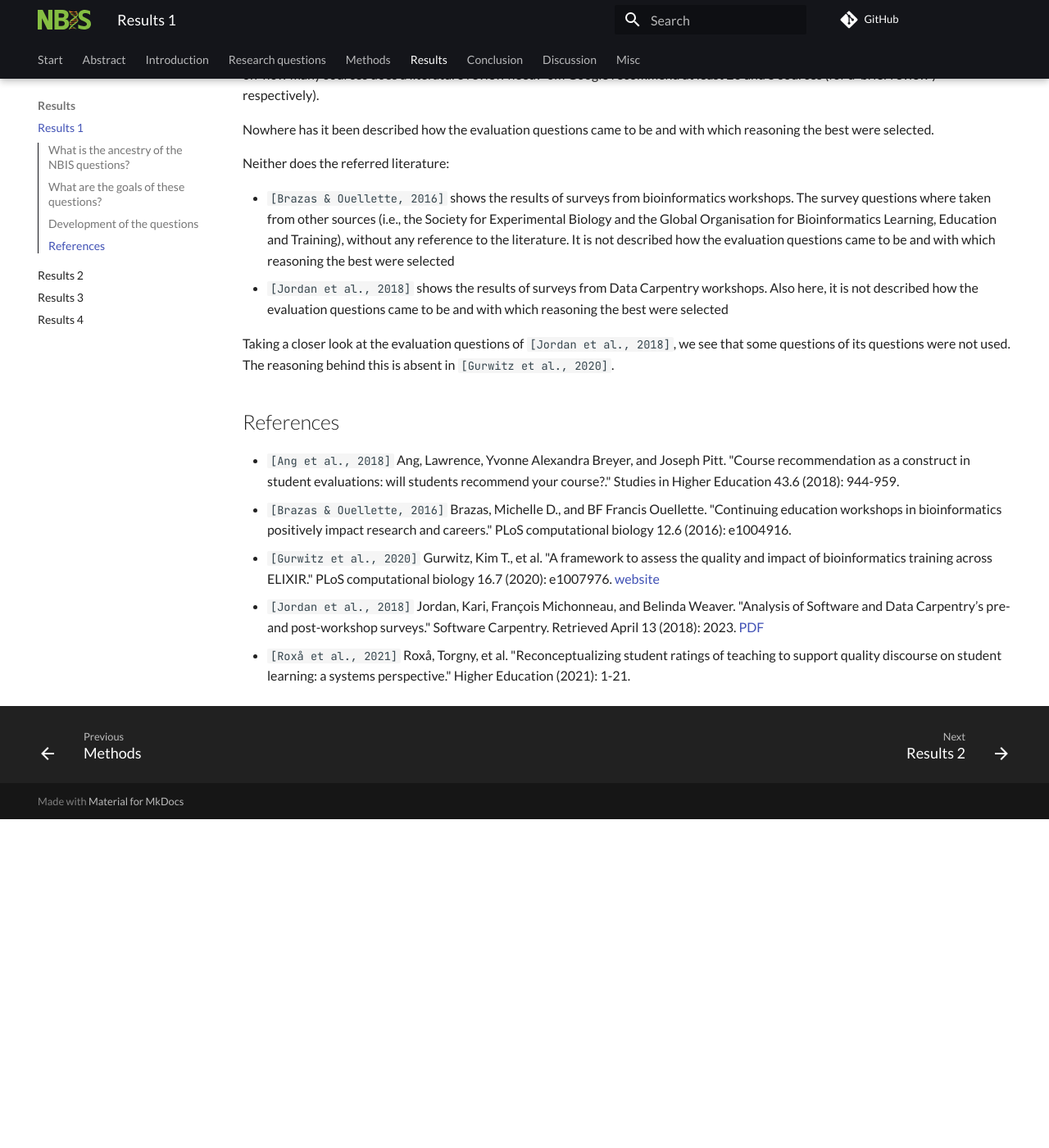
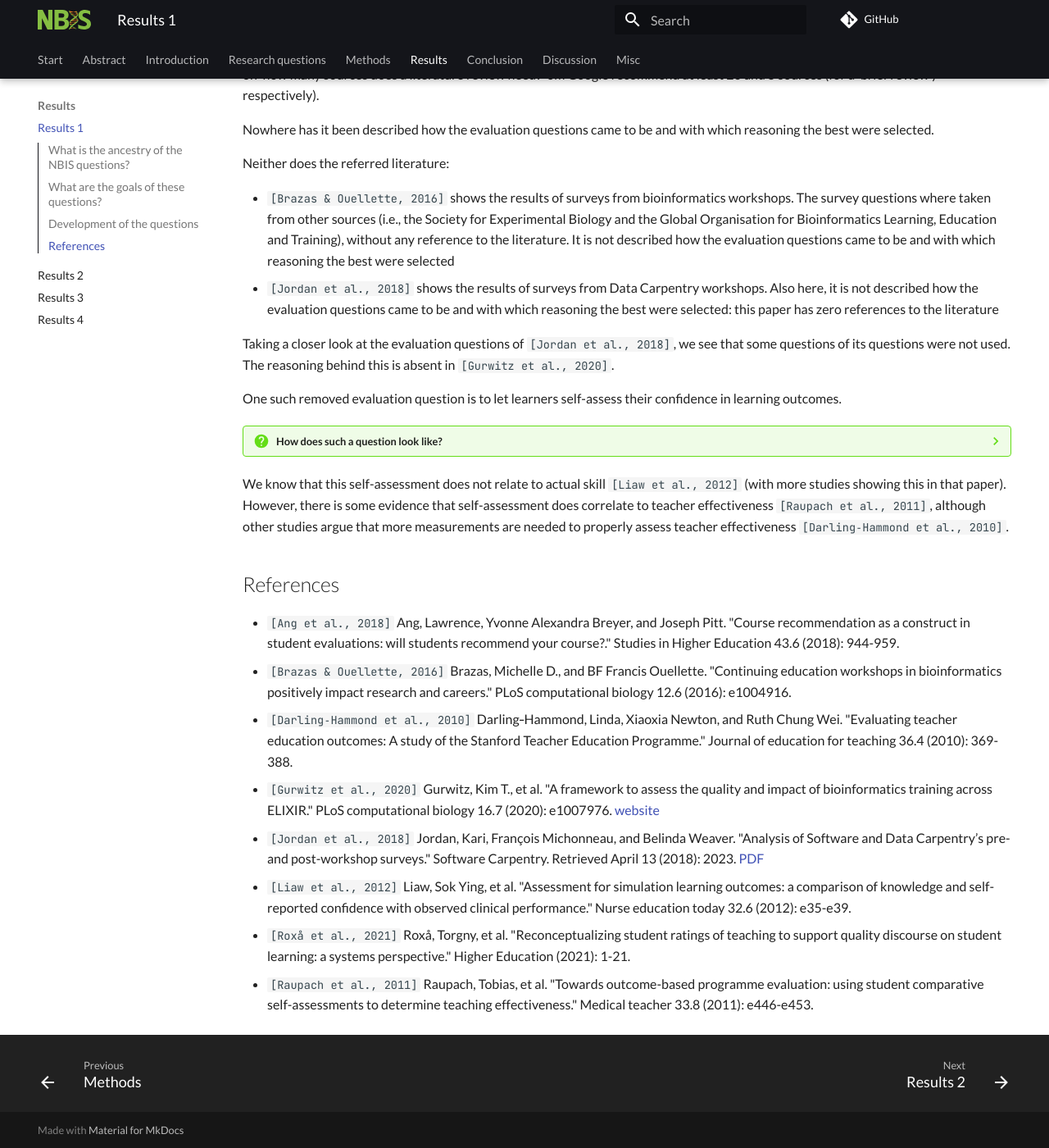
Before and after one commit to NBISweden/elixir_evaluation_evaluation, an MkDocs documentation site: the page built from docs/results_1.md, in a window 1280 px wide and 1400 px high, scrolled down 1786 px. Shown: the whole window at 82% size. Built offline with MkDocs 1.6.1 and Material for MkDocs 9.7.7, drawn with Linux system fonts in a browser that asks for light colours; comment, search, counter and statistics services are not loaded; before the commit the page ends 2785 px from its top, so only the background shows below that.

Commit message:
Literature search

```diff
--- a/docs/results_1.md
+++ b/docs/results_1.md
@@ -103,13 +103,35 @@ Neither does the referred literature:
 - `[Jordan et al., 2018]` shows the results of surveys from
   Data Carpentry workshops.
   Also here, it is not described how the evaluation questions
-  came to be and with which reasoning the best were selected
+  came to be and with which reasoning the best were selected:
+  this paper has zero references to the literature
 
 Taking a closer look at the evaluation questions of `[Jordan et al., 2018]`,
 we see that some questions of its questions were not used.
 The reasoning behind this is absent in `[Gurwitz et al., 2020]`.
 
+One such removed evaluation question is to let learners self-assess
+their confidence in learning outcomes.
 
+???- question "How does such a question look like?"
+
+    Here we can see the results of learners self-assessing
+    their competences before and after the teaching session,
+    figure from `[Jordan et al., 2018]`:
+
+    ![Figure from Jordan et al., 2018](jordan_et_al_2018_fig.png)
+
+    Here we can see a similar results for an earlier
+    paper `[Raupach et al., 2011]`:
+
+    ![Figure from Raupach et al., 2011](raupach_et_al_2011_fig.png)
+
+We know that this self-assessment does not relate to actual
+skill `[Liaw et al., 2012]` (with more studies showing this in that paper).
+However, there is some evidence that self-assessment
+does correlate to teacher effectiveness `[Raupach et al., 2011]`,
+although other studies argue that more measurements are needed to
+properly assess teacher effectiveness `[Darling‐Hammond et al., 2010]`.
 
 ## References
 
@@ -121,6 +143,10 @@ The reasoning behind this is absent in `[Gurwitz et al., 2020]`.
   Brazas, Michelle D., and BF Francis Ouellette.
   "Continuing education workshops in bioinformatics positively impact
  research and careers." PLoS computational biology 12.6 (2016): e1004916.
+- `[Darling‐Hammond et al., 2010]`
+  Darling‐Hammond, Linda, Xiaoxia Newton, and Ruth Chung Wei.
+  "Evaluating teacher education outcomes: A study of the Stanford Teacher
+  Education Programme." Journal of education for teaching 36.4 (2010): 369-388.
 - `[Gurwitz et al., 2020]`
   Gurwitz, Kim T., et al.
   "A framework to assess the quality and impact of bioinformatics training
@@ -131,6 +157,14 @@ The reasoning behind this is absent in `[Gurwitz et al., 2020]`.
   "Analysis of Software and Data Carpentry’s pre-and post-workshop surveys."
   Software Carpentry. Retrieved April 13 (2018): 2023.
   [PDF](papers/jordan_et_al_2018.pdf)
+- `[Liaw et al., 2012]`
+  Liaw, Sok Ying, et al. "Assessment for simulation learning outcomes: a
+  comparison of knowledge and self-reported confidence with observed clinical
+  performance." Nurse education today 32.6 (2012): e35-e39.
 - `[Roxå et al., 2021]` Roxå, Torgny, et al.
   "Reconceptualizing student ratings of teaching to support quality discourse
   on student learning: a systems perspective." Higher Education (2021): 1-21.
+- `[Raupach et al., 2011]`
+  Raupach, Tobias, et al. "Towards outcome-based programme evaluation:
+  using student comparative self-assessments to determine teaching
+  effectiveness." Medical teacher 33.8 (2011): e446-e453.
```
Also changed, not shown: docs/jordan_et_al_2018_fig.png (added), docs/raupach_et_al_2011_fig.png (added).
